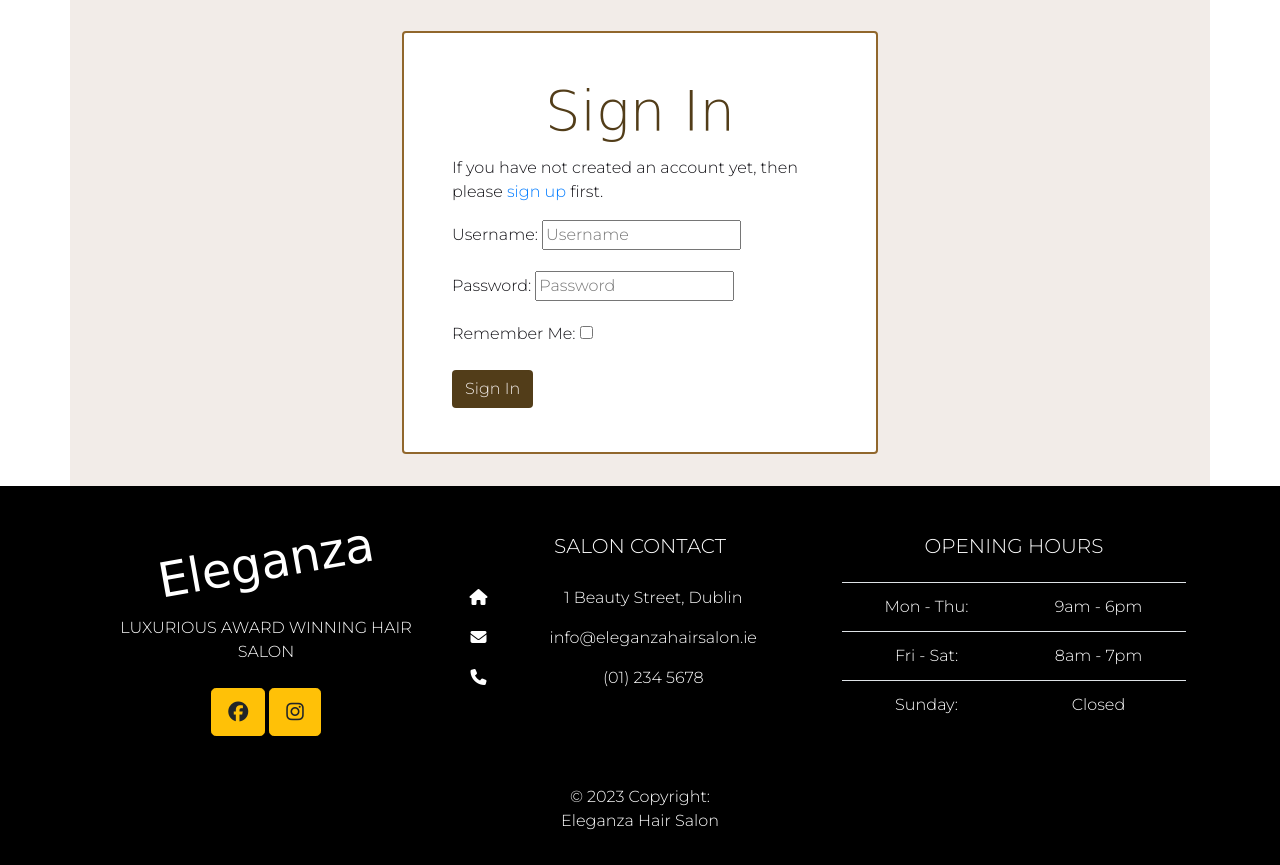
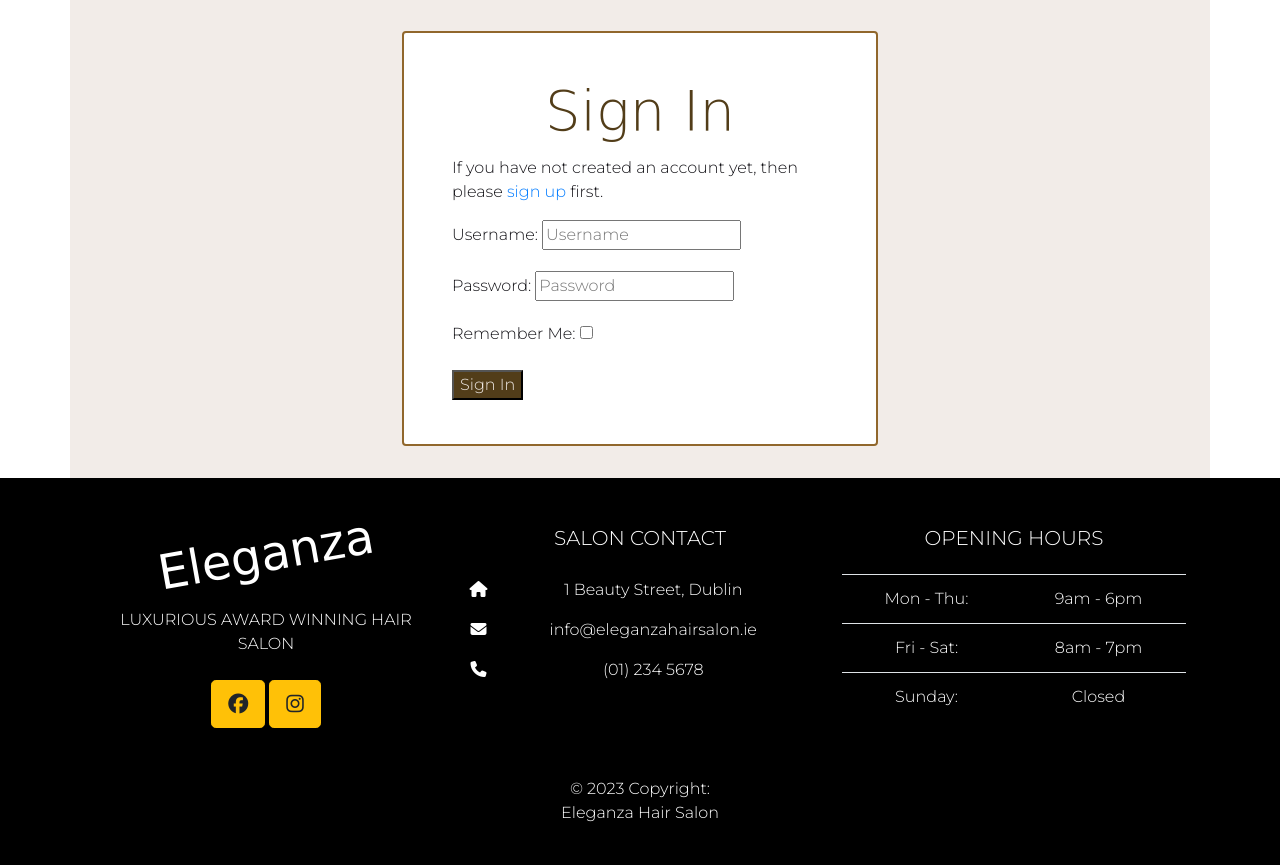
Before and after one commit to ip69719/ci-portfolio-four, a Django app: page /accounts/login/ in a window 1280 px wide. Shown: the part 57-922 px from the top of the page. After the commit the page ends 879 px from the top, so only its background shows below. Run offline with Django 3.2, Linux system fonts and the light colour scheme; some libraries are stand-ins or nearby versions; some web fonts are replaced.

Commit message:
style: remove bootstrap btn class from button element in login template

```diff
--- a/templates/account/login.html
+++ b/templates/account/login.html
@@ -21,7 +21,7 @@
                         {% if redirect_field_value %}
                         <input type="hidden" name="{{ redirect_field_name }}" value="{{ redirect_field_value }}" />
                         {% endif %}
-                        <button class="btn" type="submit">{% trans "Sign In" %}</button>
+                        <button type="submit">{% trans "Sign In" %}</button>
                     </form>
                 </div>
             </div>
```
